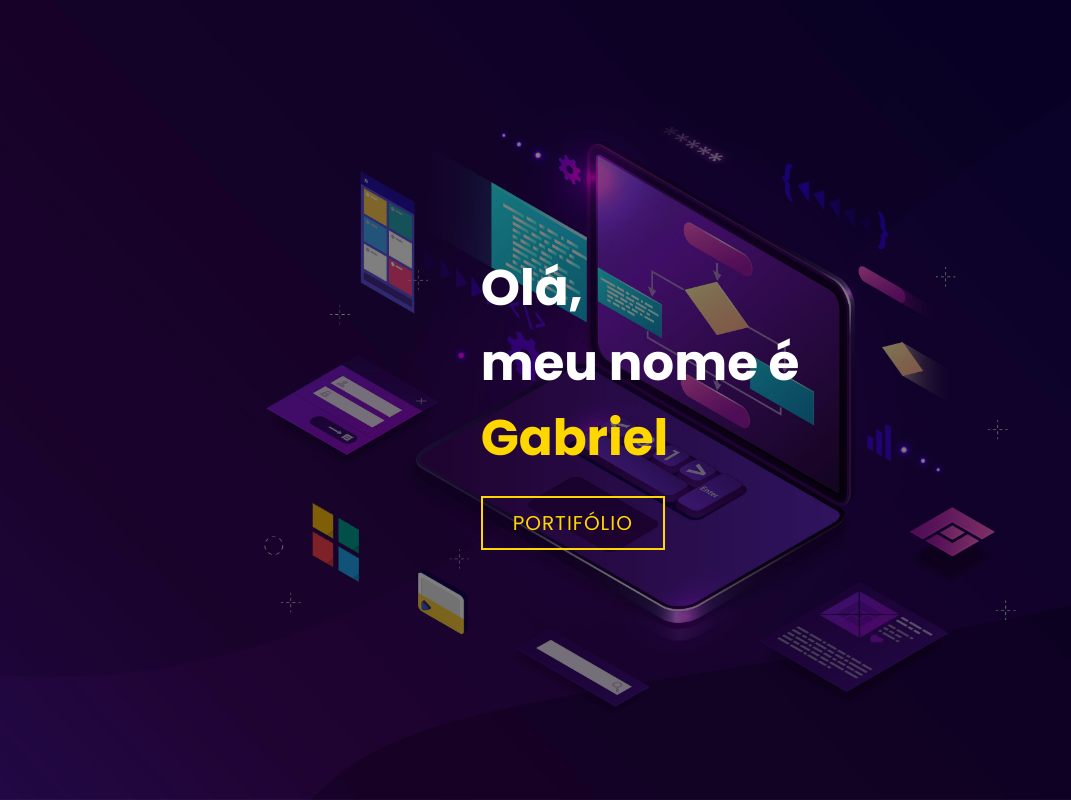
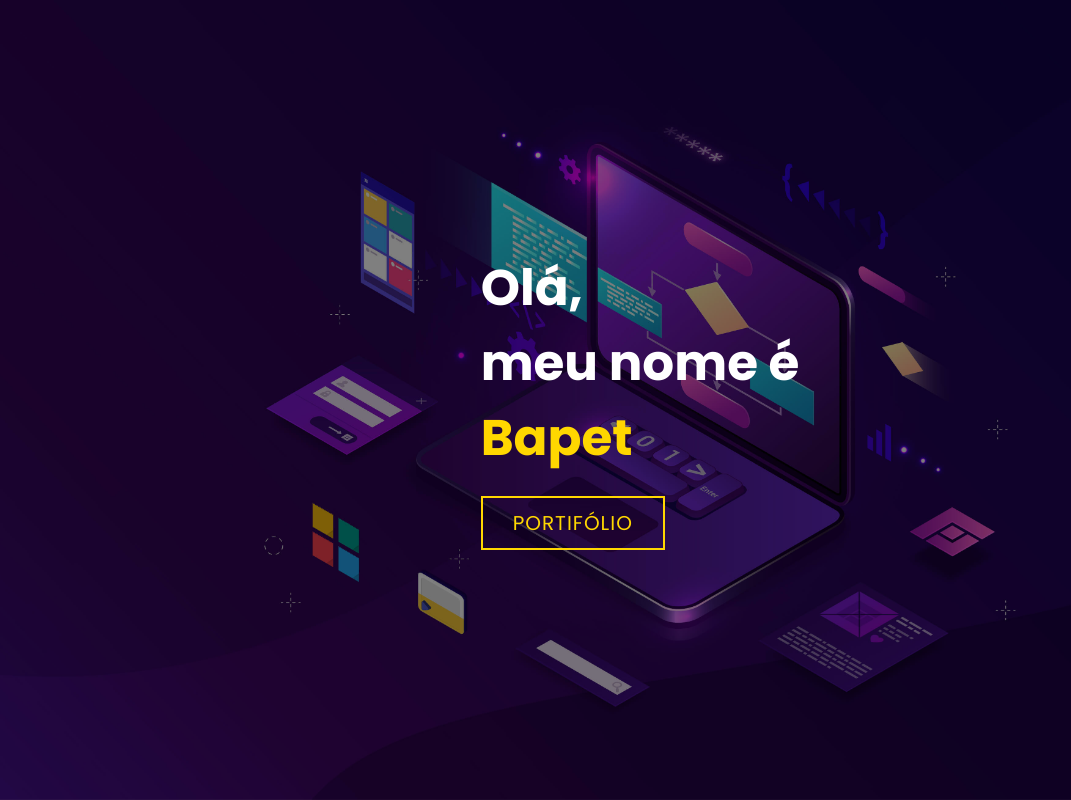
Before and after one commit to jahedgardim/portfolio-1, a plain HTML site: page index.html in a window 1280 px wide. Shown: the top 800 px of the page, without its empty margins (0-1071 px from the left). Drawn offline with Linux system fonts and the light colour scheme.

Commit message:
update title

```diff
--- a/index.html
+++ b/index.html
@@ -14,7 +14,7 @@
             <div>
                 <h1>Olá,<span></span></h1>
                 <h1>meu nome é<span></span></h1>
-                <h1>Gabriel<span></span></h1>
+                <h1>Bapet<span></span></h1>
                 <a href="#portfolio" type="button" class="cta">Portifólio</a>
             </div>
         </div>
```
